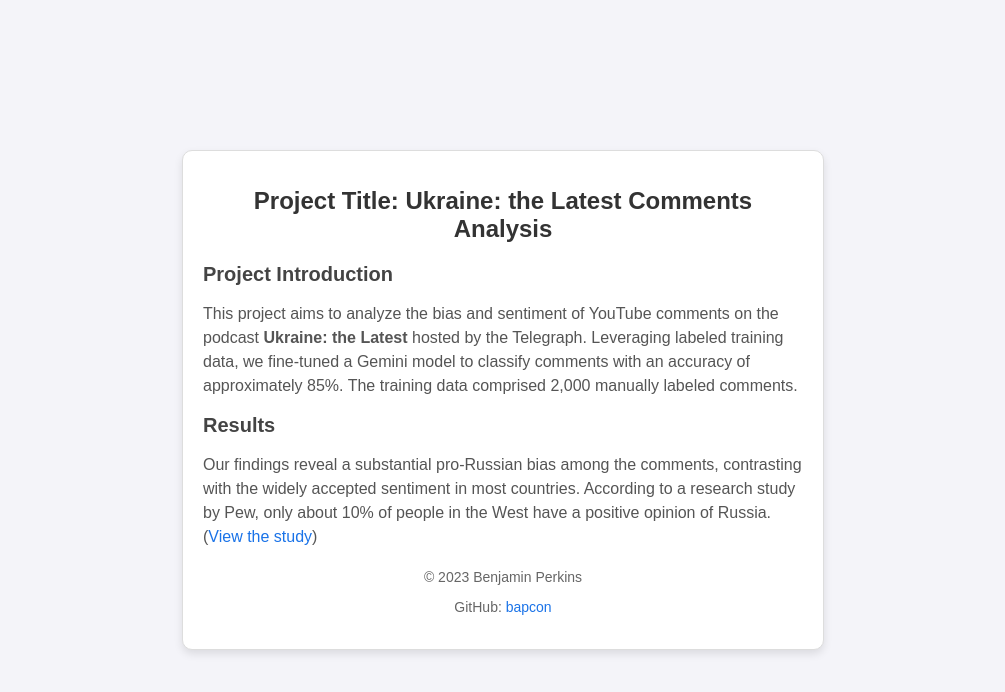
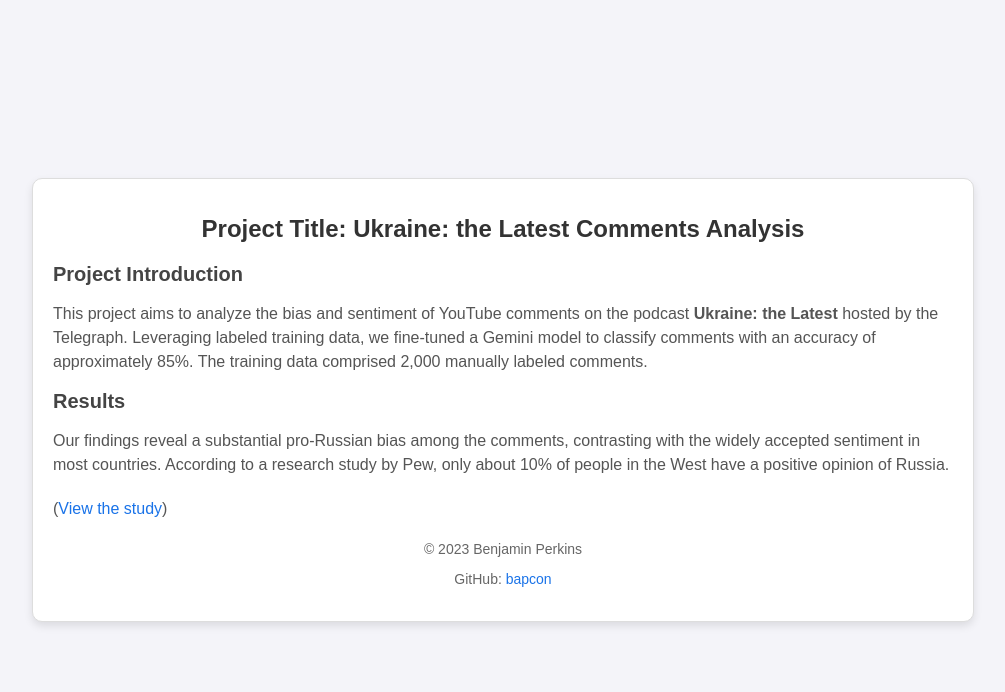
Before and after one commit to BAPCon/BAPcon.github.io, a plain HTML site: page index.html in a window 1280 px wide. Shown: the whole page, without its empty margins (137-1142 px from the left). Drawn offline with Linux system fonts and the light colour scheme.

Commit message:
Update content

```diff
--- a/index.html
+++ b/index.html
@@ -26,7 +26,7 @@
                 Our findings reveal a substantial pro-Russian bias among the comments, contrasting with the
                 widely accepted sentiment in most countries. According to a research study by Pew,
                 only about 10% of people in the West have a positive opinion of Russia.
-                (<a href="https://www.pewresearch.org/global/2023/07/10/overall-opinion-of-russia/" target="_blank">View the study</a>)
+                <span class="study-link"><p>(<a href="https://www.pewresearch.org/global/2023/07/10/overall-opinion-of-russia/" target="_blank">View the study</a>)</p></span>
             </p>
         </div>
 
--- a/styles.css
+++ b/styles.css
@@ -9,8 +9,8 @@
 }
 
 .intro-panel {
-    width: 80%;
-    max-width: 600px;
+    width: 100%;
+    max-width: 900px;
     background: #ffffff;
     border: 1px solid #dddddd;
     border-radius: 10px;
@@ -29,6 +29,12 @@
     font-size: 20px;
     color: #444444;
     margin-bottom: 10px;
+}
+
+.study-link {
+    display: block;
+    margin-top: 20px;
+    text-align: center;
 }
 
 .section p {
```
